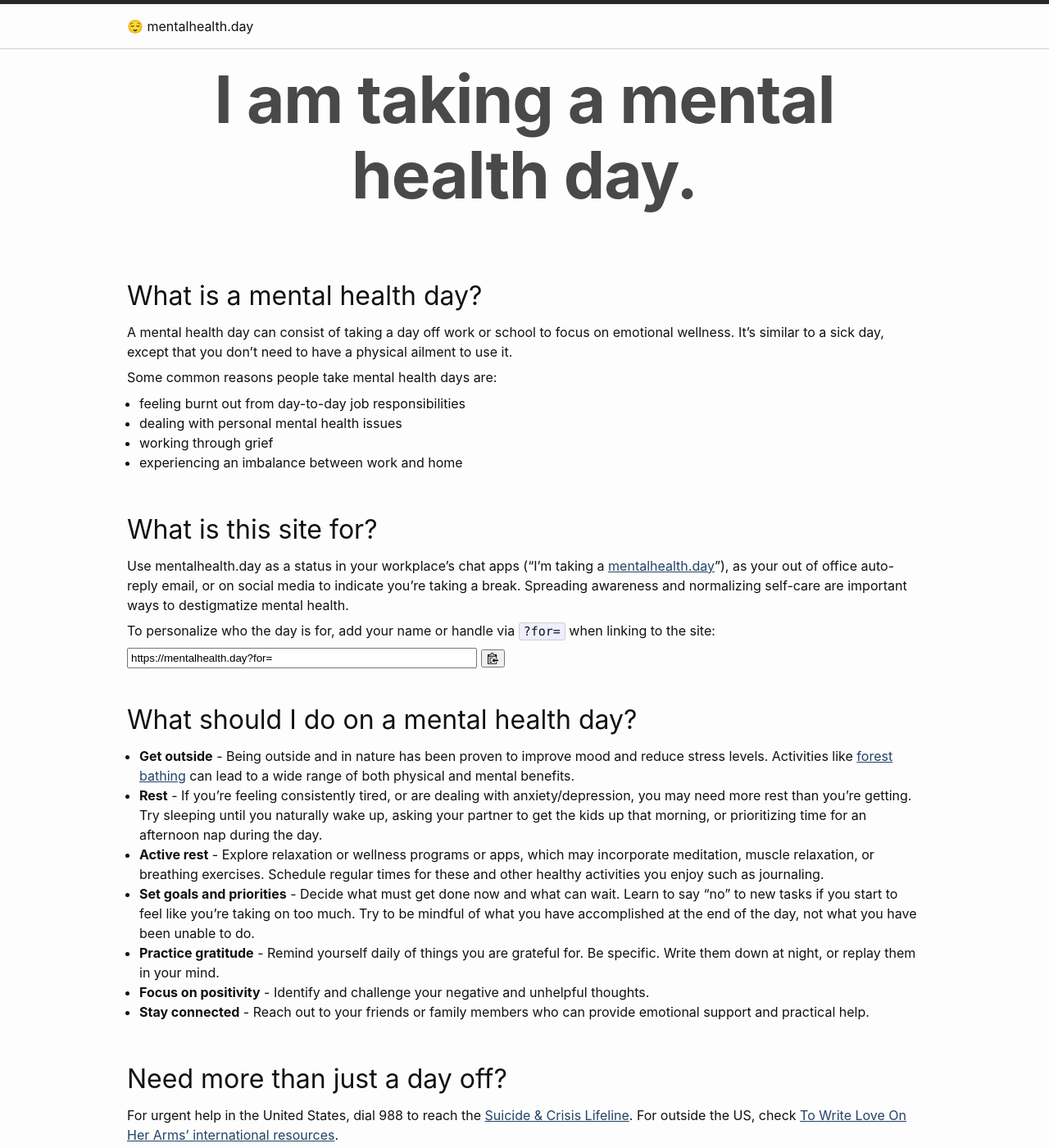
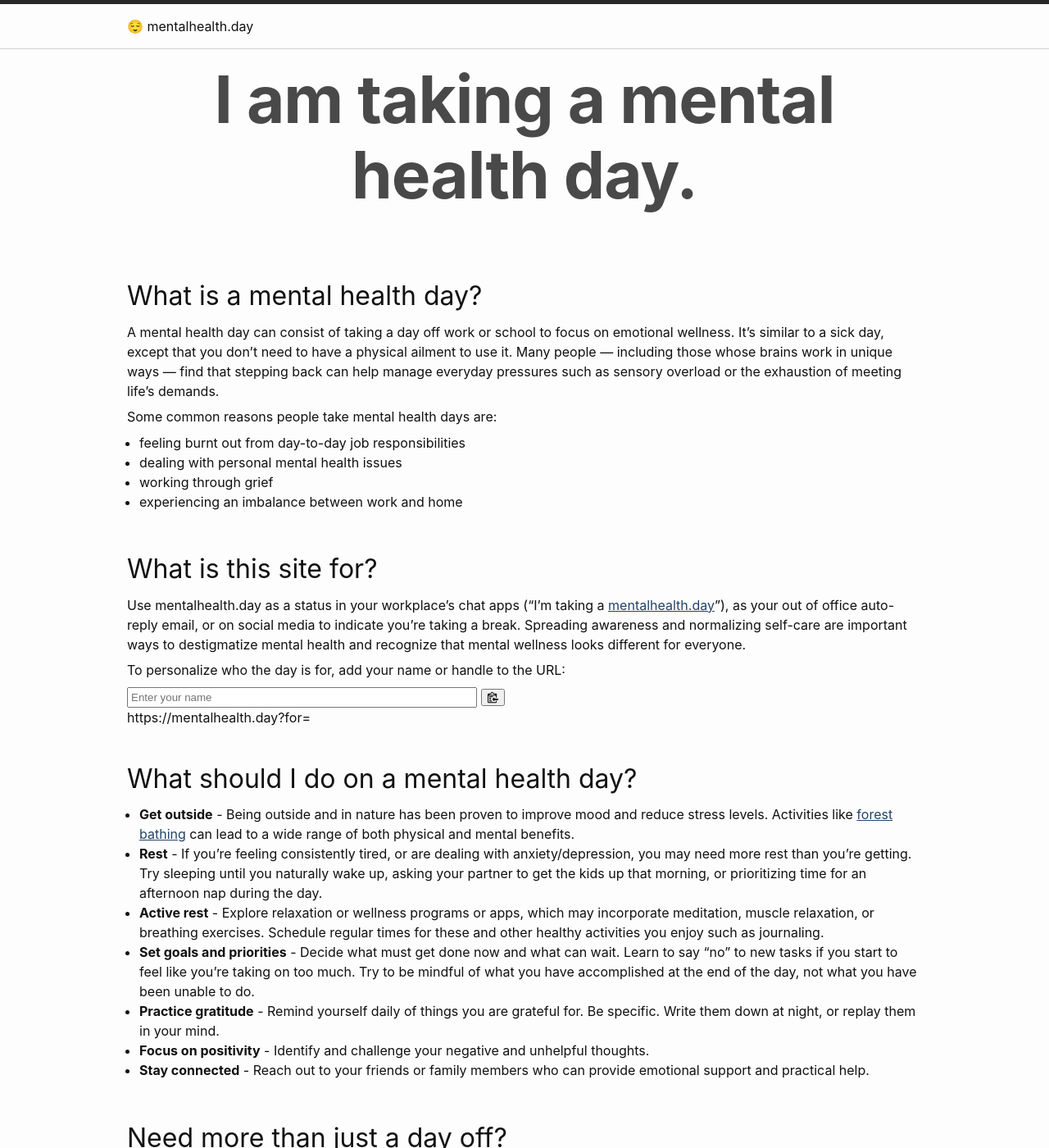
Before and after one commit to lowlydba/mentalhealth.day, a Jekyll site: the page built from docs/index.md, in a window 1280 px wide and 1400 px high. Shown: the whole window at 82% size. Built offline with Jekyll 4.4.1, drawn with Linux system fonts in a browser that asks for light colours; comment, search, counter and statistics services are not loaded; some of the changed text lies outside the part shown.

Commit message:
feat: improve customization ease of use

```diff
--- a/docs/_includes/footer.html
+++ b/docs/_includes/footer.html
@@ -33,7 +33,7 @@
         </p> -->
         {%- if site.author %}
         <ul class="contact-list">
-          <li>mentalhealth.day is made by a <a href="https://github.com/lowlydba">random guy</a> in Brooklyn.
+          <li>mentalhealth.day is made by a <a href="https://github.com/lowlydba">random guy</a> in Brooklyn who believes in making self‑care accessible for everyone.
             <br />
             He hopes you find this useful 💛
           </li>
--- a/docs/index.md
+++ b/docs/index.md
@@ -13,7 +13,7 @@ image:
 
 ## What is a mental health day?
 
-A mental health day can consist of taking a day off work or school to focus on emotional wellness. It’s similar to a sick day, except that you don’t need to have a physical ailment to use it.
+A mental health day can consist of taking a day off work or school to focus on emotional wellness. It’s similar to a sick day, except that you don’t need to have a physical ailment to use it. Many people — including those whose brains work in unique ways — find that stepping back can help manage everyday pressures such as sensory overload or the exhaustion of meeting life's demands.
 
 Some common reasons people take mental health days are:
 
@@ -26,17 +26,28 @@ Some common reasons people take mental health days are:
 
 ## What is this site for?
 
-Use mentalhealth.day as a status in your workplace's chat apps ("I'm taking a [mentalhealth.day](https://mentalhealth.day)"), as your out of office auto-reply email, or on social media to indicate you're taking a break. Spreading awareness and normalizing self-care are important ways to destigmatize mental health.
+Use mentalhealth.day as a status in your workplace's chat apps ("I'm taking a [mentalhealth.day](https://mentalhealth.day)"), as your out of office auto-reply email, or on social media to indicate you're taking a break. Spreading awareness and normalizing self-care are important ways to destigmatize mental health and recognize that mental wellness looks different for everyone.
 
-To personalize who the day is for, add your name or handle via `?for=` when linking to the site:
+To personalize who the day is for, add your name or handle to the URL:
 
 <div id="input">
 <span>
-<input id="custom_url" style="padding-top: 3px;padding-bottom: 3px;padding-left: 3px;padding-right: 3px;" type="url" size=50 value="https://mentalhealth.day?for=">
-<button class="btn" data-clipboard-target="#custom_url">
-    <img src="assets/img/clippy.svg" width=13 alt="Copy to clipboard">
-</button>
+    <input id="name_input" style="padding: 3px;" type="text" size=50 placeholder="Enter your name">
+    <button class="btn" data-clipboard-target="#url_preview">
+        <img src="assets/img/clippy.svg" width=13 alt="Copy to clipboard">
+    </button>
 </span>
+<br>
+<span id="url_preview">https://mentalhealth.day?for=</span>
+
+<script>
+    document.getElementById('name_input').addEventListener('input', function() {
+        var name = document.getElementById('name_input').value;
+        var encodedName = encodeURIComponent(name);
+        var url = "https://mentalhealth.day?for=" + encodedName;
+        document.getElementById('url_preview').textContent = url;
+    });
+</script>
 </div>
 <br/>
 
```
